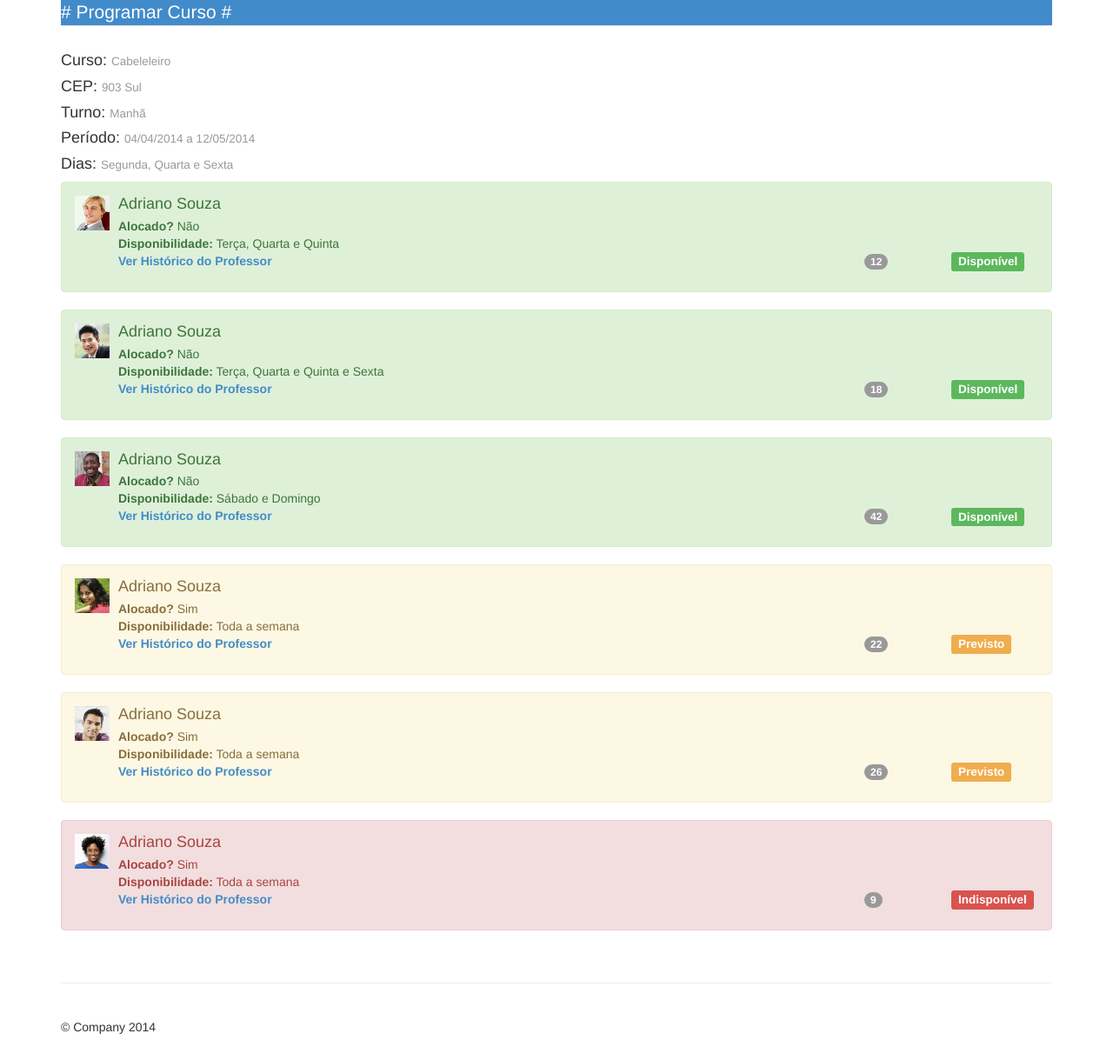
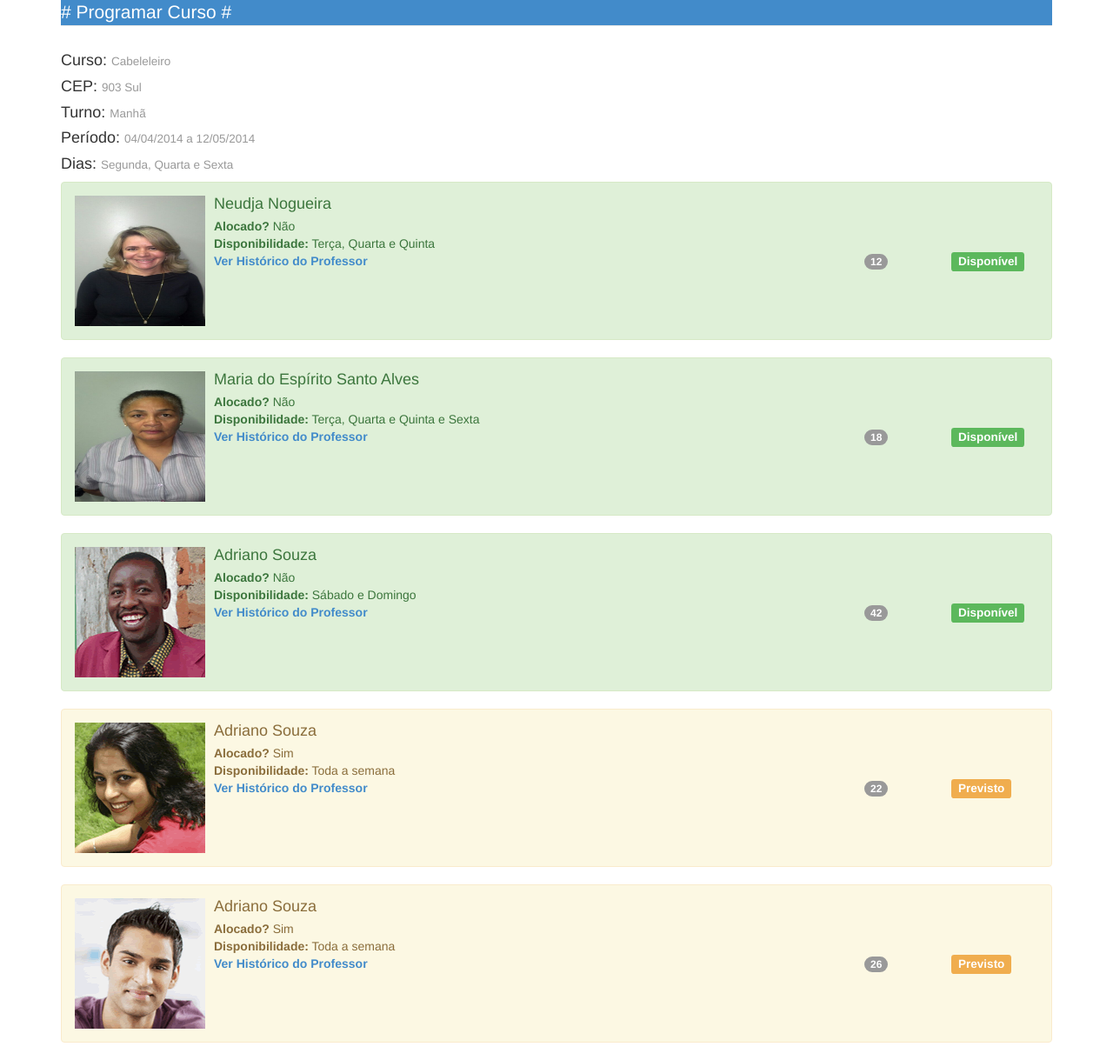
Before and after one commit to franciscomduarte/senac, a PHP site: page /confirmarAgendamento.php in a window 1280 px wide. Shown: the part 193-1412 px from the top of the page at 87% size. Before the commit the page ends 1382 px from the top, so only its background shows below. Run offline with PHP 8.4, Linux system fonts and the light colour scheme.

Commit message:
git-svn-id: svn://e2f.com.br/e2f/apps/senac@650 f2c8e972-50ed-4da8-97be-2e774d6a7978

```diff
--- a/confirmarAgendamento.php
+++ b/confirmarAgendamento.php
@@ -25,10 +25,10 @@
 		<div class="bs-example">
 	    <div class="media alert alert-success">
 	      <a class="pull-left" href="#">
-	        <img class="media-object" data-src="holder.js/27X27" alt="27X27" src="images/p3.png" height="40" width="40">
+	        <img class="media-object" data-src="holder.js/27X27" alt="27X27" src="images/fotos/nedja.jpg" height="150" width="150">
 	      </a>
 	      <div class="media-body">
-	        <h4 class="media-heading">Adriano Souza</h4>
+	        <h4 class="media-heading">Neudja Nogueira</h4>
 	         <b>Alocado?</b> Não
 	         <br>
 	      	 <b>Disponibilidade:</b> Terça, Quarta e Quinta
@@ -51,10 +51,10 @@
 
 	   <div class="media alert alert-success">
 	      <a class="pull-left" href="#">
-	        <img class="media-object" data-src="holder.js/27X27" alt="27X27" src="images/p5.png" height="40" width="40">
+	        <img class="media-object" data-src="holder.js/27X27" alt="27X27" src="images/fotos/maria.jpg" height="150" width="150">
 	      </a>
 	       <div class="media-body">
-	        <h4 class="media-heading">Adriano Souza</h4>
+	        <h4 class="media-heading">Maria do Espírito Santo Alves</h4>
 	         <b>Alocado?</b> Não
 	         <br>
 	      	 <b>Disponibilidade:</b> Terça, Quarta e Quinta e Sexta
@@ -77,7 +77,7 @@
 
 	   	<div class="media alert alert-success">
 	      <a class="pull-left" href="#">
-	        <img class="media-object" data-src="holder.js/27X27" alt="27X27" src="images/p6.png" height="40" width="40">
+	        <img class="media-object" data-src="holder.js/27X27" alt="27X27" src="images/p6.png" >
 	      </a>
 	       <div class="media-body">
 	        <h4 class="media-heading">Adriano Souza</h4>
@@ -103,7 +103,7 @@
 
 	    <div class="media alert alert-warning">
 			<a class="pull-left" href="#">
-			  <img class="media-object" data-src="holder.js/27X27" alt="27X27" src="images/p2.png" height="40" width="40">
+			  <img class="media-object" data-src="holder.js/27X27" alt="27X27" src="images/p2.png" >
 			</a>
 	      <div class="media-body">
 	        <h4 class="media-heading">Adriano Souza</h4>
@@ -129,7 +129,7 @@
 
 	    <div class="media alert alert-warning">
 			<a class="pull-left" href="#">
-			  <img class="media-object" data-src="holder.js/27X27" alt="27X27" src="images/p1.png" height="40" width="40">
+			  <img class="media-object" data-src="holder.js/27X27" alt="27X27" src="images/p1.png" >
 			</a>
 	      <div class="media-body">
 	        <h4 class="media-heading">Adriano Souza</h4>
@@ -155,7 +155,7 @@
 
 	   <div class="media alert alert-danger">
 			<a class="pull-left" href="#">
-			  <img class="media-object" data-src="holder.js/27X27" alt="27X27" src="images/p7.png" height="40" width="40">
+			  <img class="media-object" data-src="holder.js/27X27" alt="27X27" src="images/p7.png" >
 			</a>
 	      <div class="media-body">
 	        <h4 class="media-heading">Adriano Souza</h4>
```
Also changed, not shown: images/fotos/maria.jpg (added), images/fotos/nedja.jpg (added).
